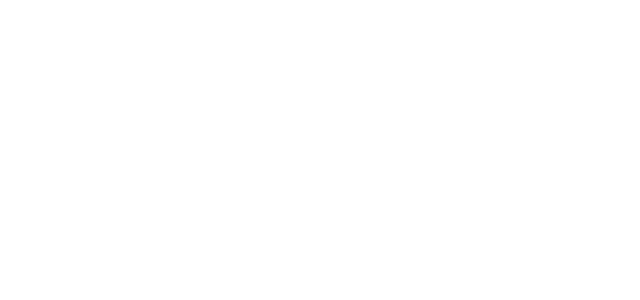
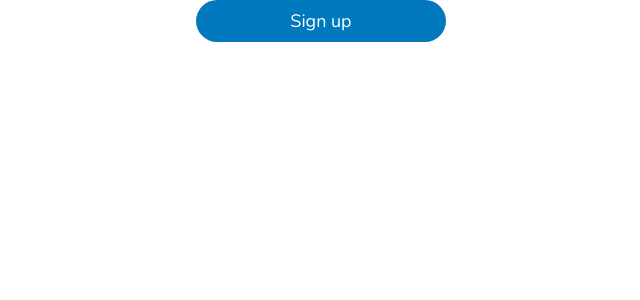
Before and after one commit to peaksoft-school/js6-task-tracker, a React (Create React App) app: page / in a window 1280 px wide. Shown: the top 300 px of the page, without its empty margins (319-959 px from the left). Built offline with nearby package versions, Linux system fonts and the light colour scheme.

Commit message:
Icon button -> Icon , hoverColor => hover , add transition hover

```diff
--- a/src/App.js
+++ b/src/App.js
@@ -1,7 +1,12 @@
 import "./App.css";
+import Button from "./Components/UI/Button";
 
 function App() {
-  return <div className="App"></div>;
+  return (
+    <div className="App">
+      <Button fullWidth="250px">Sign up</Button>
+    </div>
+  );
 }
 
 export default App;
--- a/src/Components/UI/Button.jsx
+++ b/src/Components/UI/Button.jsx
@@ -20,15 +20,15 @@ export default Button;
 const StyledButton = styled.button`
   background-color: ${(props) => (props.color ? props.color : "#0079BF")};
   border: none;
-  width: ${(props) => props.fullWidth && props.fullWidth };
+  width: ${(props) => props.fullWidth && props.fullWidth};
   font-size: 18px;
   height: 42px;
   border-radius: 24px;
   color: #ffffff;
   font-family: "Nunito", sans-serif;
   &:hover {
-    background-color: ${(props) =>
-      props.hoverColor ? props.hoverColor : "#005688"};
+    transition: 0.5s;
+    background-color: ${(props) => (props.hover ? props.hover : "#005688")};
   }
   &:active {
     background-color: ${(props) => (props.active ? props.active : "#57AEE0")};
--- a/src/Components/UI/GrayButtons.jsx
+++ b/src/Components/UI/GrayButtons.jsx
@@ -9,7 +9,7 @@ const GrayButton = ({ archived, children, onClick, iconButton, fullWidth }) => {
       icon={iconButton}
       onClick={onClick}
     >
-      <IconButton src={iconButton} /> {children}
+      <Icon src={iconButton} /> {children}
     </StyledGrayButton>
   );
 };
@@ -30,7 +30,7 @@ const StyledGrayButton = styled.div`
   color: ${(props) => props.archived && "white"};
 `;
 
-const IconButton = styled.img`
+const Icon = styled.img`
   margin: 0 17px;
   width: 25px;
   height: 25px;
```
